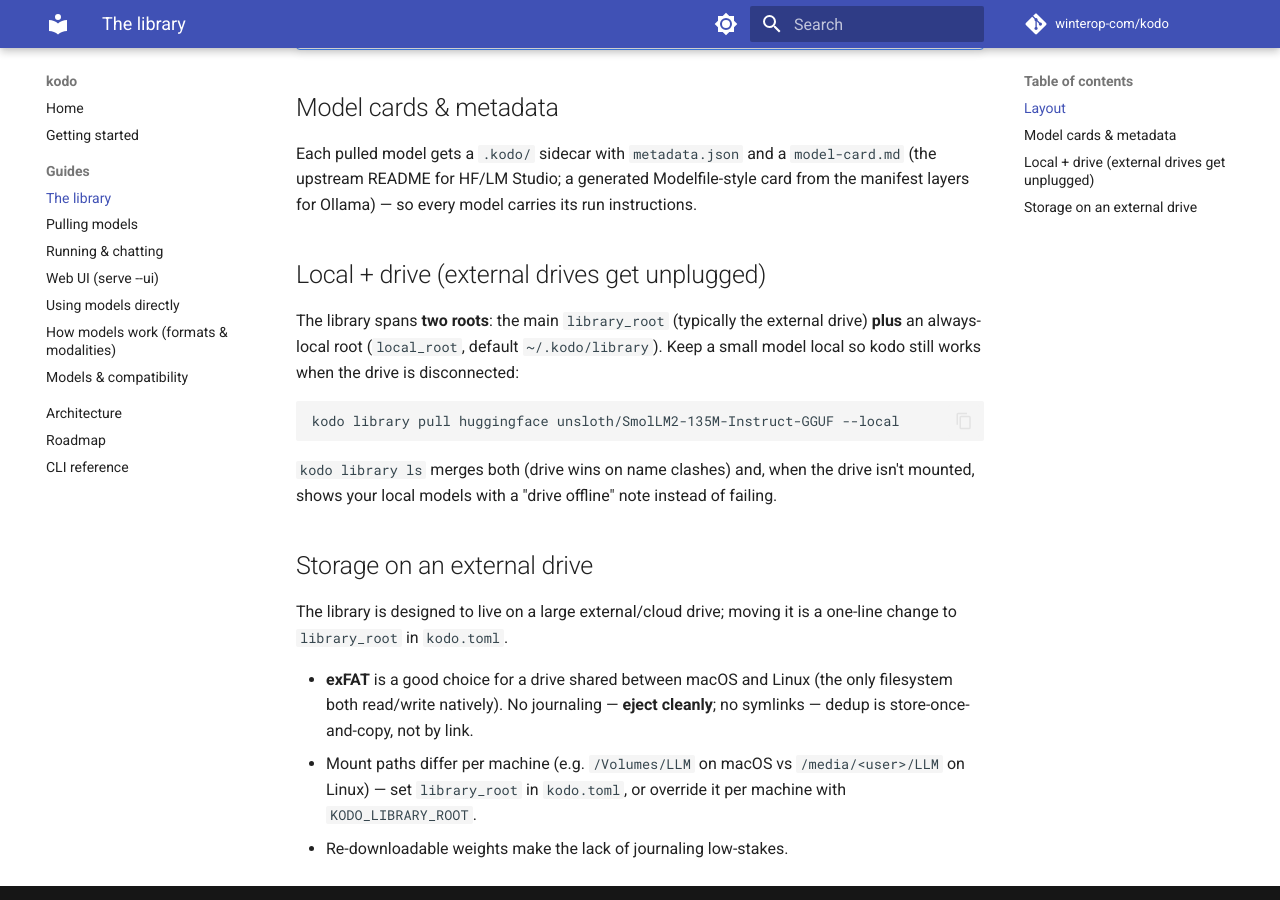
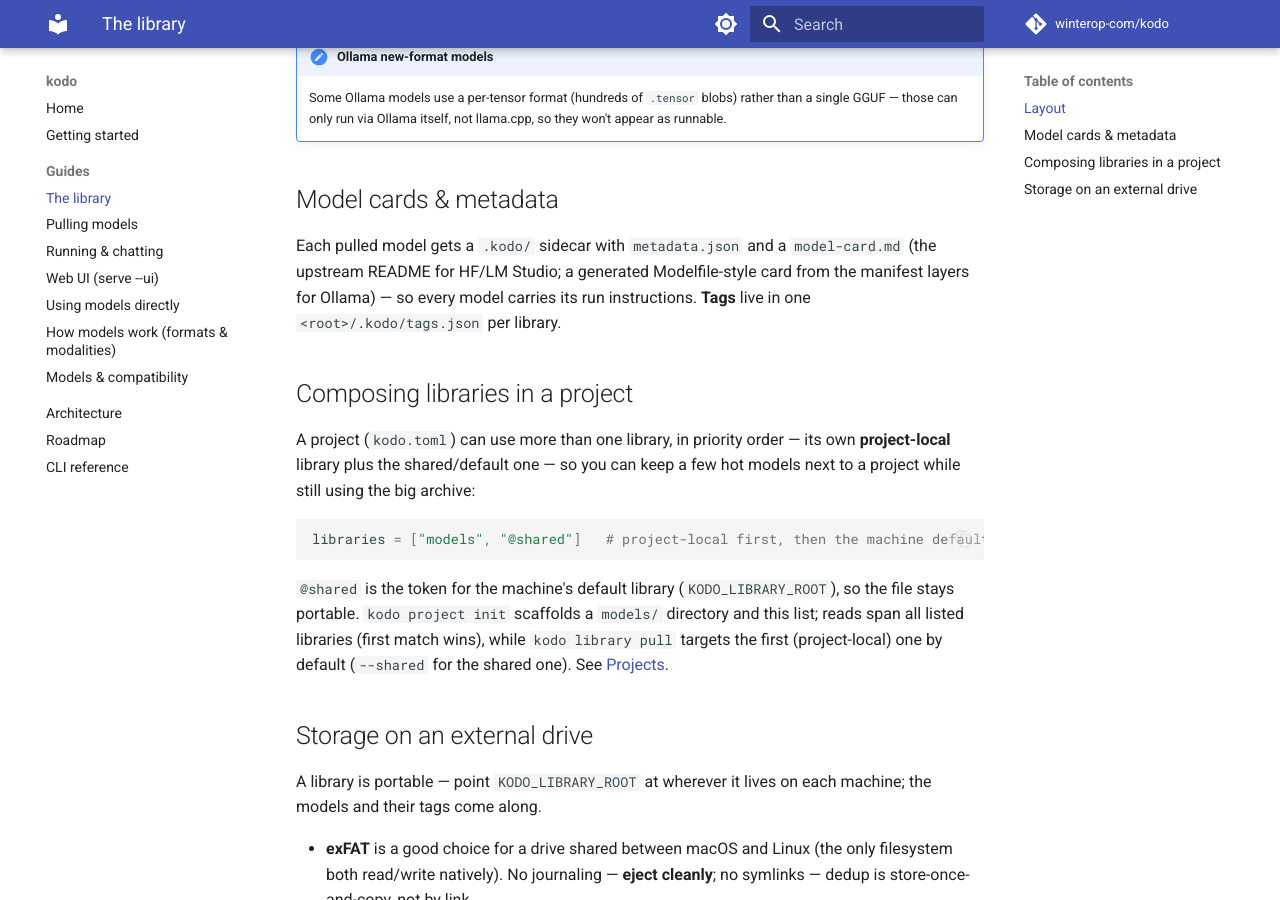
Before and after one commit to winterop-com/stabbur, an MkDocs documentation site: the page built from docs/guides/library.md, in a window 1280 px wide and 900 px high, scrolled down 703 px. Built offline with MkDocs 1.6.1 and Material for MkDocs 9.7.7, drawn with Linux system fonts in a browser that asks for light colours; comment, search, counter and statistics services are not loaded; some of the changed text lies outside the part shown.

Commit message:
docs: rewrite for the portable-library + composable-project model
Drop the two-root (library_root + local_root) framing everywhere: a library is a
self-contained portable store that owns its tags; a project composes libraries
(a project-local "models/" plus "@shared") and references models by name. Update
CLAUDE.md (new Libraries & projects section), kodo.toml.example, the library/
pulling/models/how-models-work guides, cli.md (pull --shared, no run), README.

````diff
--- a/docs/guides/library.md
+++ b/docs/guides/library.md
@@ -1,7 +1,13 @@
 # The library
 
-The library is the on-drive home for your models, at the `library_root` set in
-your `kodo.toml`. List it with:
+A **library** is a self-contained, portable store for your models — the model
+files **plus their own metadata** (tags, cards) under `<root>/.kodo/`. Because the
+metadata lives *inside* the library, the whole thing travels: move the drive to
+another machine and your tags come with it.
+
+The **default library** is `KODO_LIBRARY_ROOT` (set per machine, e.g. an external
+drive). A [project](../guides/projects.md) can compose more libraries in front of
+it. List what's in scope with:
 
 ```bash
 kodo library ls
@@ -35,25 +41,28 @@
 Each pulled model gets a `.kodo/` sidecar with `metadata.json` and a
 `model-card.md` (the upstream README for HF/LM Studio; a generated Modelfile-style
 card from the manifest layers for Ollama) — so every model carries its run
-instructions.
+instructions. **Tags** live in one `<root>/.kodo/tags.json` per library.
 
-## Local + drive (external drives get unplugged)
+## Composing libraries in a project
 
-The library spans **two roots**: the main `library_root` (typically the external
-drive) **plus** an always-local root (`local_root`, default `~/.kodo/library`).
-Keep a small model local so kodo still works when the drive is disconnected:
+A project (`kodo.toml`) can use more than one library, in priority order — its own
+**project-local** library plus the shared/default one — so you can keep a few hot
+models next to a project while still using the big archive:
 
-```bash
-kodo library pull huggingface unsloth/SmolLM2-135M-Instruct-GGUF --local
+```toml
+libraries = ["models", "@shared"]   # project-local first, then the machine default
 ```
 
-`kodo library ls` merges both (drive wins on name clashes) and, when the drive isn't
-mounted, shows your local models with a "drive offline" note instead of failing.
+`@shared` is the token for the machine's default library (`KODO_LIBRARY_ROOT`), so
+the file stays portable. `kodo project init` scaffolds a `models/` directory and
+this list; reads span all listed libraries (first match wins), while `kodo library
+pull` targets the first (project-local) one by default (`--shared` for the shared
+one). See [Projects](projects.md).
 
 ## Storage on an external drive
 
-The library is designed to live on a large external/cloud drive; moving it is a
-one-line change to `library_root` in `kodo.toml`.
+A library is portable — point `KODO_LIBRARY_ROOT` at wherever it lives on each
+machine; the models and their tags come along.
 
 - **exFAT** is a good choice for a drive shared between macOS and Linux (the only
   filesystem both read/write natively). No journaling — **eject cleanly**; no
````
Also changed, not shown: CLAUDE.md (+24 -0 lines), README.md (+1 -2 lines), docs/cli.md (+9 -8 lines), docs/getting-started.md (+1 -1 lines), docs/guides/how-models-work.md (+1 -1 lines), docs/guides/models.md (+2 -2 lines), 1 other file.
